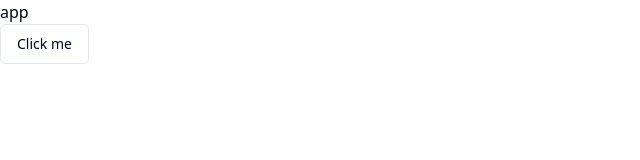
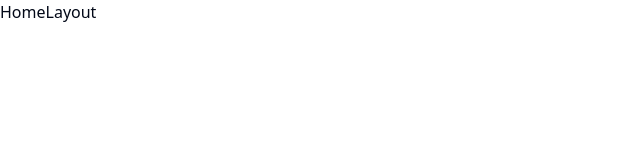
Before and after one commit to alirlikh/store, a React (Vite) app: page / in a window 1280 px wide. Shown: the top 160 px of the page, without its empty margins (0-640 px from the left). Built offline with nearby package versions, Linux system fonts and the light colour scheme.

Commit message:
feat: confige the routes

```diff
--- a/src/App.tsx
+++ b/src/App.tsx
@@ -1,5 +1,5 @@
-import { Button } from "./components/ui/button"
-import { useAppSelector } from "./hooks"
+import { createBrowserRouter, RouterProvider } from "react-router-dom"
+
 import {
   HomeLayout,
   Landing,
@@ -14,13 +14,26 @@ import {
   Register
 } from "./pages"
 
+const router = createBrowserRouter([
+  {
+    path: "/",
+    element: <HomeLayout />,
+    children: [
+      { index: true, element: <Landing /> },
+      { path: "products", element: <Products /> },
+      { path: "products/:id", element: <SingleProduct /> },
+      { path: "cart", element: <Cart /> },
+      { path: "about", element: <About /> },
+      { path: "checkout", element: <Checkout /> },
+      { path: "orders", element: <Orders /> }
+    ]
+  },
+  { path: "/login", element: <Login /> },
+  { path: "/register", element: <Register /> }
+])
+
 const App = () => {
-  return (
-    <>
-      <h1>app</h1>
-      <Button variant={"outline"}>Click me</Button>
-    </>
-  )
+  return <RouterProvider router={router}></RouterProvider>
 }
 
 export default App
```
